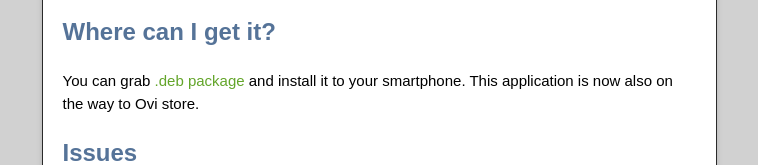
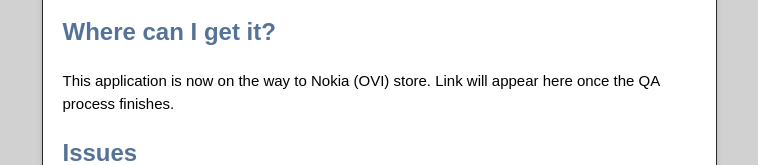
Before and after one commit to rnovacek/todoread, a plain HTML site: page index.html in a window 1280 px wide. Shown: the part 1216-1381 px from the top of the page, without its empty margins (261-1019 px from the left). Drawn offline with nearby package versions, Linux system fonts and the light colour scheme.

Commit message:
Hide the link to .deb

```diff
--- a/index.html
+++ b/index.html
@@ -58,7 +58,8 @@
 
 <h2>Where can I get it?</h2>
 
-<p>You can grab <a href="https://github.com/downloads/rnovacek/todoread/todoread_0.0.5_armel.deb"> .deb package</a> and install it to your smartphone. This application is now also on the way to Ovi store.</p>
+<!--<p>You can grab <a href="https://github.com/downloads/rnovacek/todoread/todoread_0.0.5_armel.deb"> .deb package</a> and install it to your smartphone. This application is now also on the way to Ovi store.</p>-->
+<p>This application is now on the way to Nokia (OVI) store. Link will appear here once the QA process finishes.</p>
 
 <h2>Issues</h2>
 
```
